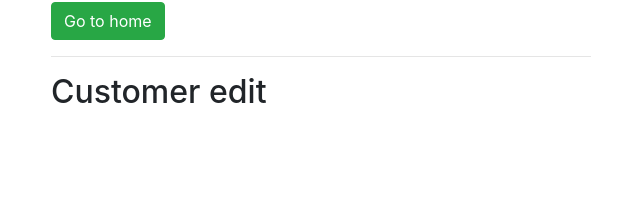
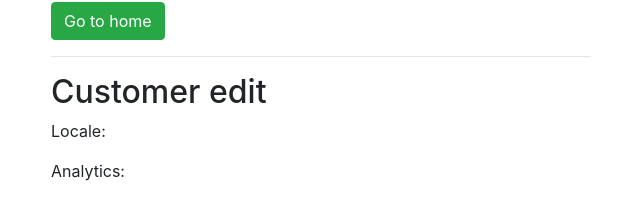
Before and after one commit to jalalkhan1011/vuejs, a Vue app: page /customer/1/edit in a window 1280 px wide. Shown: the part 181-400 px from the top of the page, without its empty margins (34-674 px from the left). Built offline with nearby package versions, Linux system fonts and the light colour scheme.

Commit message:
query prameter

```diff
--- a/src/Components/Customer/CustomerDetail.vue
+++ b/src/Components/Customer/CustomerDetail.vue
@@ -2,7 +2,9 @@
   <div>
     <h2>Customer detail {{ $route.params.id }}</h2>
 
-    <router-link tag="button" :to="{ name:'customerEdit', params:'{id:$route.params.id}' }"
+<!--    <router-link tag="button" :to="{ name:'customerEdit', params:{id:$route.params.id} }"-->
+<!--                 class="btn btn-primary">Edit profile</router-link>-->
+    <router-link tag="button" :to="{ name:'customerEdit', params:{id:$route.params.id}, query:{local:'en',q:100}}"
                  class="btn btn-primary">Edit profile</router-link>
     <!--                 :to="'/customer/'+$route.params.id+'/edit'"-->
   </div>
--- a/src/Components/Customer/CustomerEdit.vue
+++ b/src/Components/Customer/CustomerEdit.vue
@@ -1,3 +1,7 @@
 <template>
-  <h2>Customer edit</h2>
+  <div>
+    <h2>Customer edit</h2>
+    <p>Locale: {{ $route.query.local }}</p>
+    <p>Analytics: {{ $route.query.q }}</p>
+  </div>
 </template>
```
